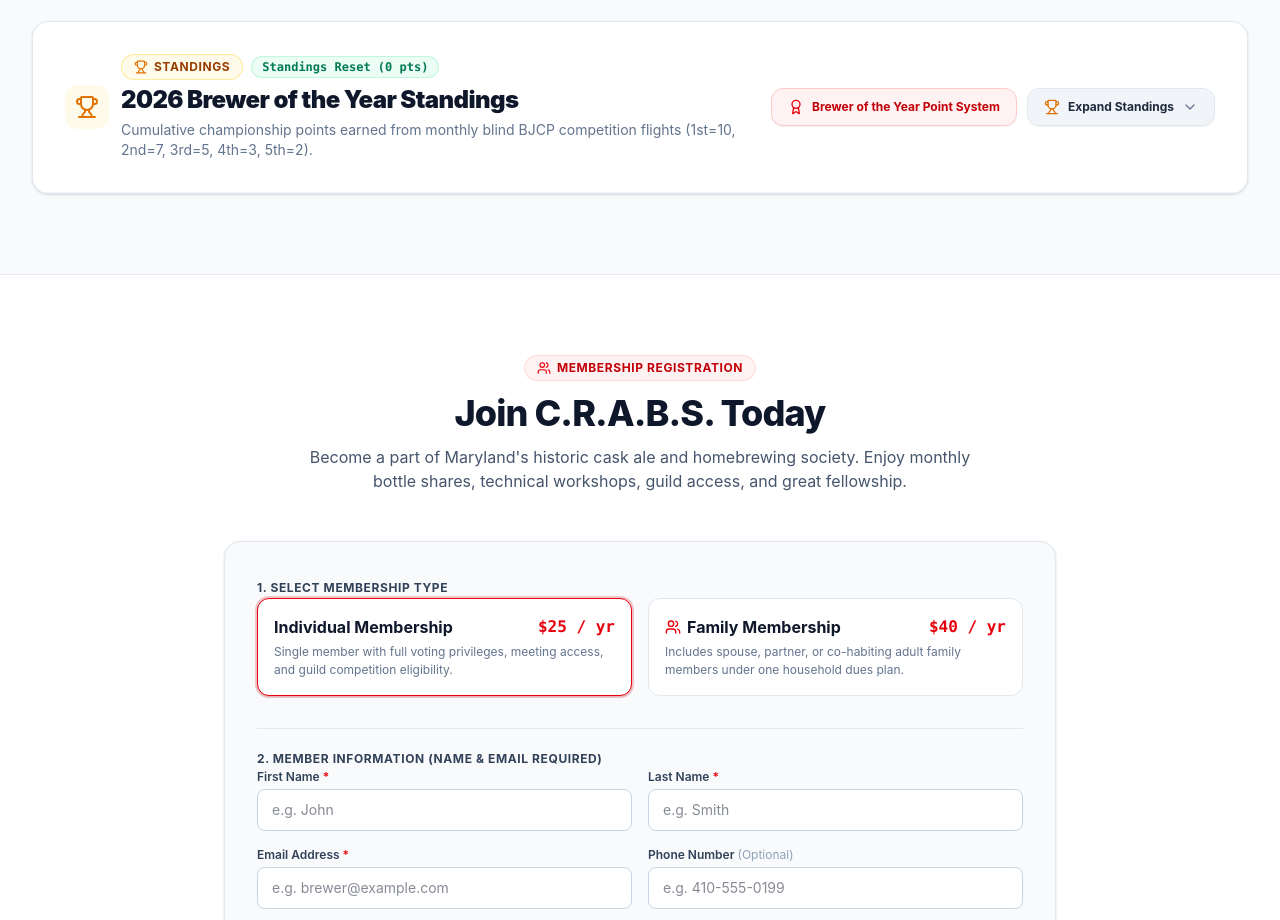
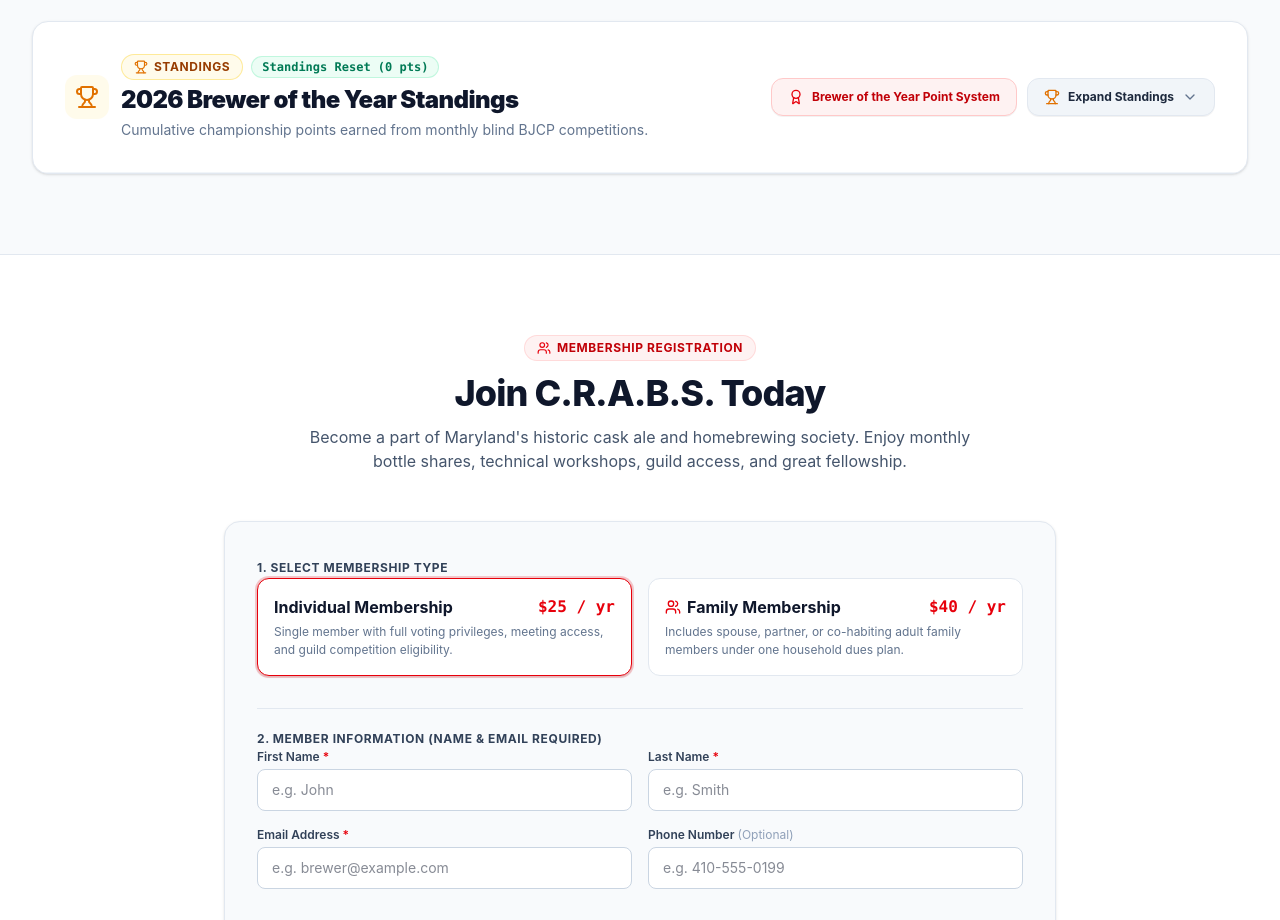
Before and after one commit to CompMage/compmage.github.io, a React (Vite) app: page / in a window 1280 px wide. Shown: the part 5240-6160 px from the top of the page. Built offline with nearby package versions, Linux system fonts and the light colour scheme.

Commit message:
docs: simplify competition point description
Remove specific scoring breakdown to improve clarity and maintain flexibility for future adjustments.

```diff
--- a/src/components/CompetitionSchedule.tsx
+++ b/src/components/CompetitionSchedule.tsx
@@ -369,7 +369,7 @@ export const CompetitionSchedule: React.FC<CompetitionScheduleProps> = ({
                     2026 Brewer of the Year Standings
                   </h3>
                   <p className="text-xs sm:text-sm text-slate-500">
-                    Cumulative championship points earned from monthly blind BJCP competition flights (1st=10, 2nd=7, 3rd=5, 4th=3, 5th=2).
+                    Cumulative championship points earned from monthly blind BJCP competitions.
                   </p>
                 </div>
               </div>
```
